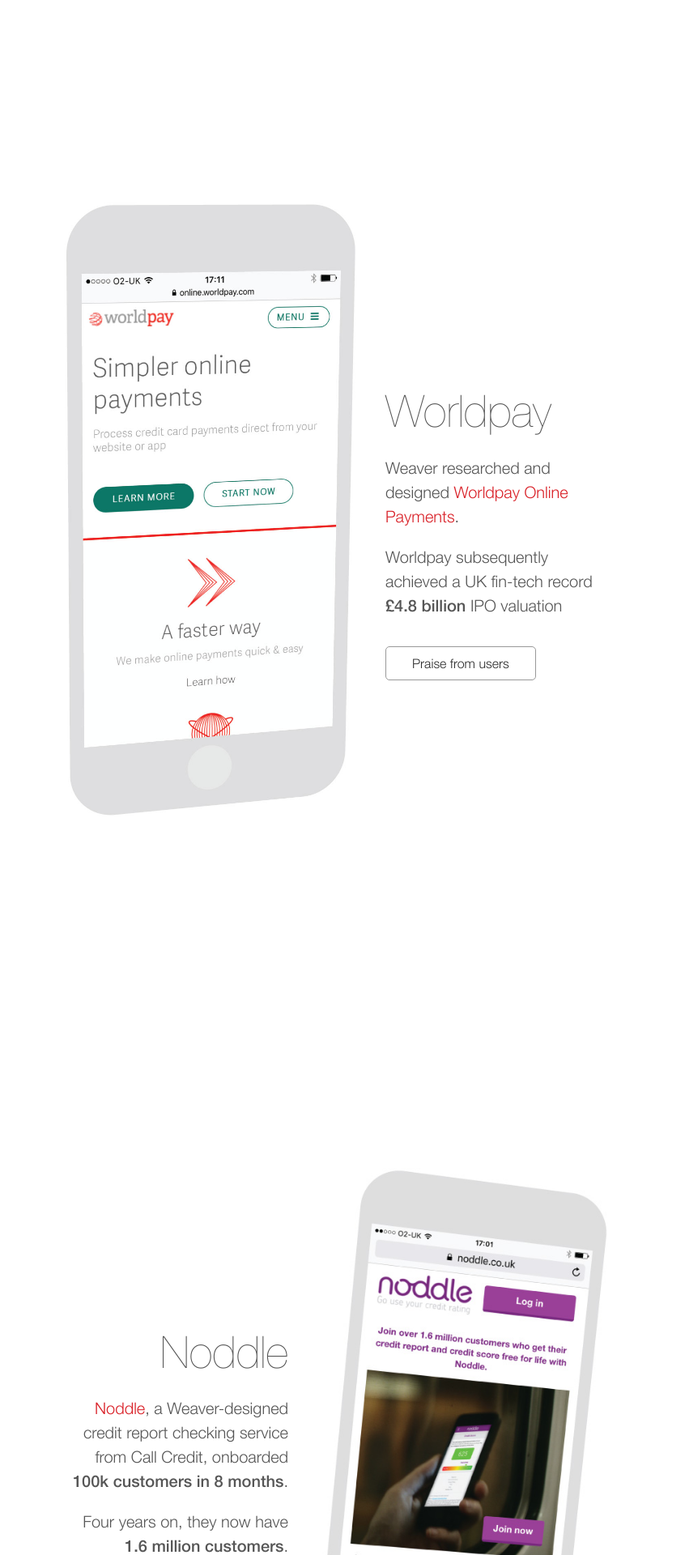
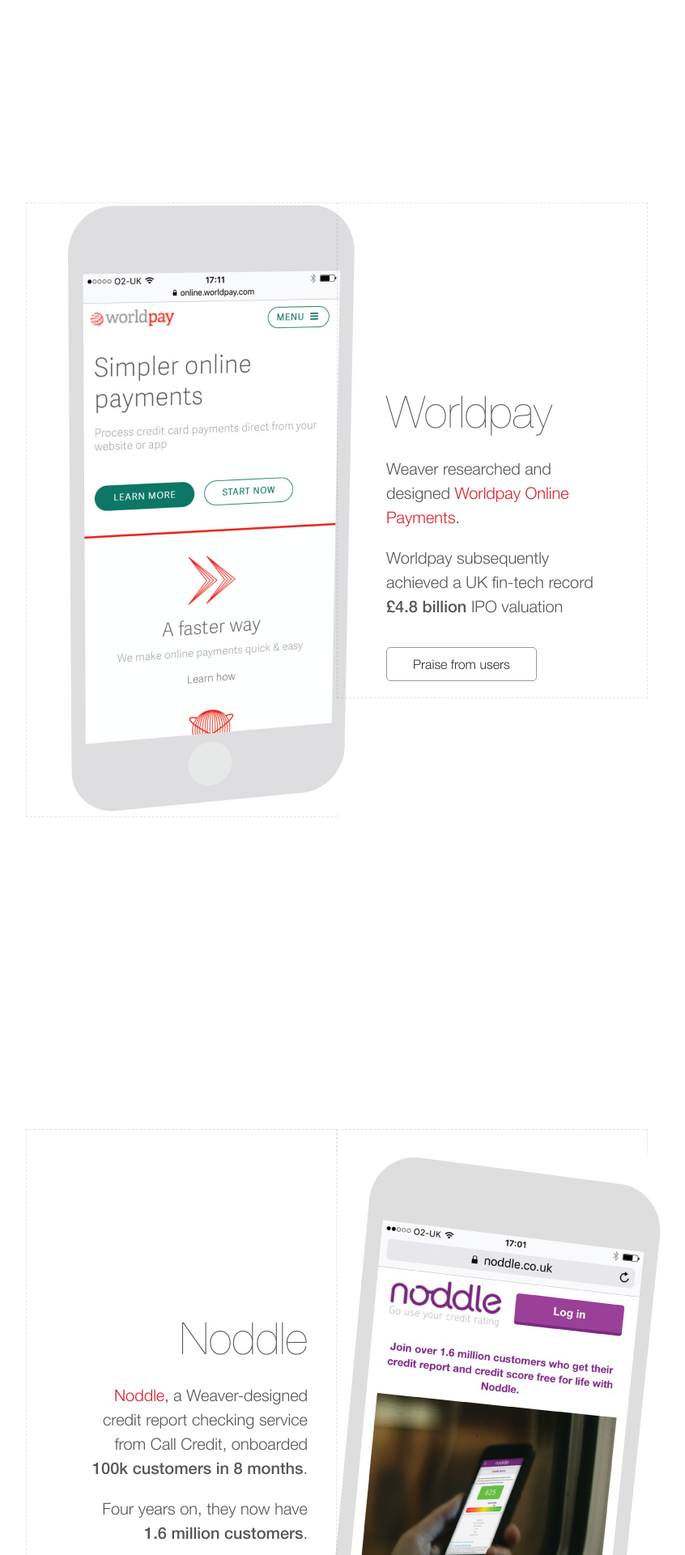
Before and after one commit to weaverluke/weaverdigital, a PHP site: page / in a window 1280 px wide. Shown: the part 935-2855 px from the top of the page at 81% size, without its empty margins (224-1070 px from the left). Run offline with PHP 8.4, Linux system fonts and the light colour scheme; some libraries are stand-ins or nearby versions.

Commit message:
added large content image for noddle & updated layout

```diff
--- a/css/style.css
+++ b/css/style.css
@@ -73,9 +73,16 @@
     visibility: hidden; }
   @media screen and (min-width: 768px) {
     .grid {
-      max-width: 768px; } }
+      max-width: 768px;
+      overflow: hidden; } }
   .lt-ie9 .grid {
-    max-width: 768px; }
+    max-width: 768px;
+    overflow: hidden; }
+  @media screen and (min-width: 769px) {
+    .grid {
+      overflow: visible; } }
+  .lt-ie9 .grid {
+    overflow: visible; }
   .grid.grid-clients {
     max-width: 480px; }
     @media screen and (min-width: 768px) {
@@ -85,7 +92,9 @@
       max-width: 630px; }
 
 .grid-2-up {
-  position: relative; }
+  position: relative;
+  border: 1px dashed rgba(0, 0, 0, 0.1);
+  box-sizing: border-box; }
   @media screen and (min-width: 768px) {
     .grid-2-up {
       float: left;
@@ -103,10 +112,10 @@
   @media screen and (min-width: 768px) {
     .grid-2-up.gutter-right {
       box-sizing: border-box;
-      padding-right: 60px; } }
+      padding-right: 35px; } }
   .lt-ie9 .grid-2-up.gutter-right {
     box-sizing: border-box;
-    padding-right: 60px; }
+    padding-right: 35px; }
   @media screen and (min-width: 768px) {
     .grid-2-up.right {
       text-align: right; } }
@@ -313,7 +322,7 @@
     .content img.content-image {
       margin: 0;
       display: inline-block;
-      max-width: 361px; }
+      max-width: 358px; }
       @media screen and (min-width: 768px) {
         .content img.content-image {
           width: auto;
@@ -326,6 +335,8 @@
           margin: 30px 0 0 -25px; } }
       .lt-ie9 .content img.content-image.content-image-right {
         margin: 30px 0 0 -25px; }
+      .content img.content-image.content-image-large {
+        max-width: 427px; }
       .content img.content-image.content-image-wide {
         width: 450px;
         margin-left: -170px;
@@ -604,7 +615,7 @@
         .lt-ie9 .testimonials > blockquote > p.testimonial-about {
           margin-bottom: 33px; }
     .testimonials > blockquote > cite {
-      color: #999;
+      color: #565656;
       font-style: normal;
       font-size: 20px; }
       .testimonials > blockquote > cite > strong {
--- a/index.html
+++ b/index.html
@@ -74,7 +74,7 @@
 					<div class="grid">
 						<div class="grid-2-up float-right">
 							<div class="content content">
-								<img src="img/noddle-screen.jpg" alt="Noddle Screen" class="content-image content-image-right" />
+								<img src="img/noddle-screen.jpg" alt="Noddle Screen" class="content-image content-image-large content-image-right" />
 							</div>
 						</div>
 						<div class="grid-2-up gutter-right">
@@ -350,7 +350,7 @@
 				<div class="content content-constrained content-centered">
 					<h1 class="content-heading content-text-centered content-heading-unconstrained">Can we help you?</h1>
 
-					<p class="content-text-centered">Get more information about Weaver’s approach, <br />capabilities, experience and process.</p>
+					<p class="content-text-centered">Get more information about Weaver’s approach, capabilities, experience and process.</p>
 
 					<form action="http://weaver.createsend.com/t/r/s/ddtuhjt/" method="post" id="subForm">
 					    <p>
--- a/scss/_content.scss
+++ b/scss/_content.scss
@@ -144,7 +144,7 @@
 		&.content-image{
 			margin:0;
 			display:inline-block;
-			max-width:361px;
+			max-width:358px;
 
 			@include respond($medium){
 				width:auto;
@@ -155,6 +155,10 @@
 				@include respond($medium){
 					margin:30px 0 0 -25px;
 				}
+			}
+
+			&.content-image-large{
+				max-width:427px;
 			}
 
 			&.content-image-wide{
--- a/scss/_layout.scss
+++ b/scss/_layout.scss
@@ -10,6 +10,11 @@
 
 	@include respond($medium){
 		max-width:768px;
+		overflow:hidden;
+	}
+
+	@include respond(769px){
+		overflow:visible;
 	}
 
 	&.grid-clients{
@@ -23,6 +28,7 @@
 
 .grid-2-up{
 	position:relative;
+	@include show-guides;
 
 	@include respond($medium){
 		float:left;
@@ -39,7 +45,7 @@
 	&.gutter-right{
 		@include respond($medium){
 			box-sizing:border-box;
-			padding-right:60px;
+			padding-right:35px;
 		}
 	}
 
--- a/scss/_testimonials.scss
+++ b/scss/_testimonials.scss
@@ -37,7 +37,7 @@
 		}
 
 		> cite{
-			color:$light-grey;
+			color:$grey;
 			font-style:normal;
 			font-size:20px;
 
```
Also changed, not shown: cantbuymelove/index.html (+6 -6 lines), 1 other file.
